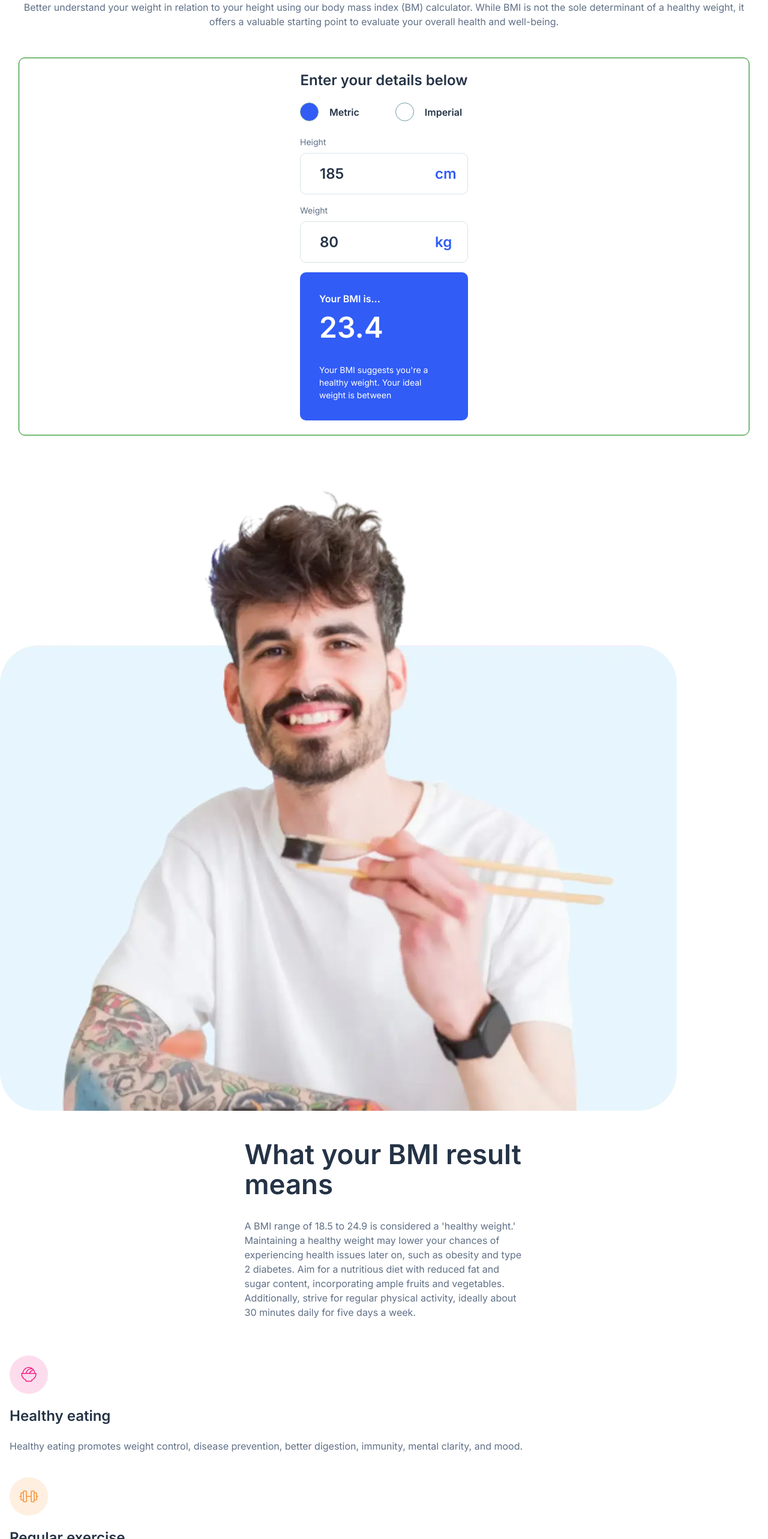
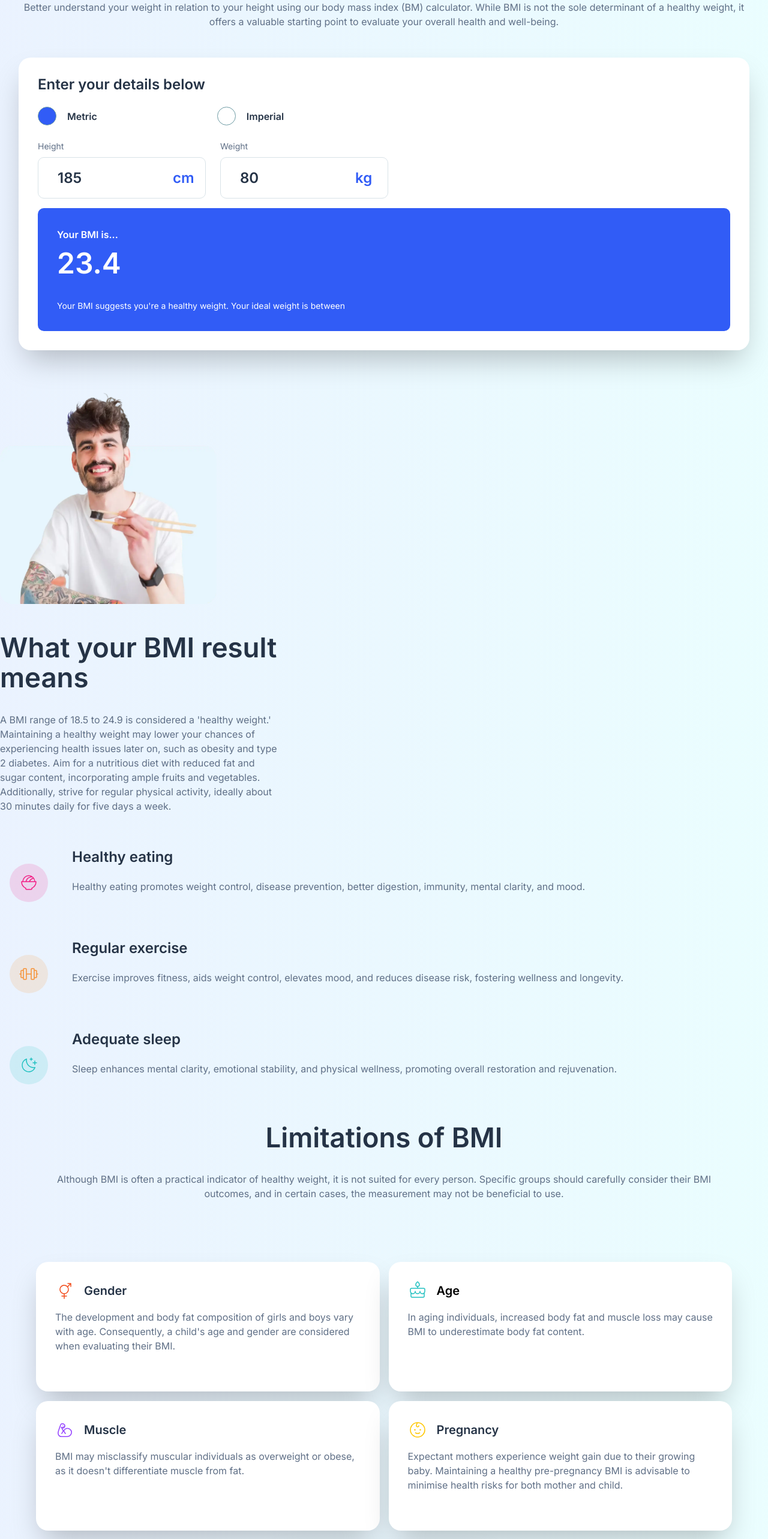
Before and after one commit to mayor-creator/frontend-projects, a React (Vite) app in the folder bmi-calculator-app/: page / in a window 1280 px wide. Shown: the part 180-2746 px from the top of the page at 60% size. Built offline with nearby package versions, Linux system fonts and the light colour scheme.

Commit message:
add styles for tablet

```diff
--- a/bmi-calculator-app/src/components/HealthTips.jsx
+++ b/bmi-calculator-app/src/components/HealthTips.jsx
@@ -12,11 +12,15 @@ export function HealthTips() {
 							src={eatingIcon}
 							alt="food icon"
 						/>
-						<h3 className="main__health-tips-eating-header">Healthy eating</h3>
+						<div className="main__health-item">
+							<h3 className="main__health-tips-eating-header">
+								Healthy eating
+							</h3>
 							<p className="main__health-tips-eating-info">
-							Healthy eating promotes weight control, disease prevention, better
-							digestion, immunity, mental clarity, and mood.
+								Healthy eating promotes weight control, disease prevention,
+								better digestion, immunity, mental clarity, and mood.
 							</p>
+						</div>
 					</div>
 					<div className="main__health-tips-exercise">
 						<img
@@ -24,13 +28,15 @@ export function HealthTips() {
 							src={exerciseIcon}
 							alt="weight icon"
 						/>
+						<div className="main__health-item">
 							<h3 className="main__health-tips-exercise-header">
 								Regular exercise
 							</h3>
 							<p className="main__health-tips-exercise-info">
-							Exercise improves fitness, aids weight control, elevates mood, and
-							reduces disease risk, fostering wellness and longevity.
+								Exercise improves fitness, aids weight control, elevates mood,
+								and reduces disease risk, fostering wellness and longevity.
 							</p>
+						</div>
 					</div>
 					<div className="main__health-tips-sleep">
 						<img
@@ -38,6 +44,7 @@ export function HealthTips() {
 							src={sleep}
 							alt="sleep icon"
 						/>
+						<div className="main__health-item">
 							<h3 className="main__health-tips-sleep-header">Adequate sleep</h3>
 							<p className="main__health-tips-sleep-info">
 								Sleep enhances mental clarity, emotional stability, and physical
@@ -45,6 +52,7 @@ export function HealthTips() {
 							</p>
 						</div>
 					</div>
+				</div>
 			</section>
 		</>
 	);
--- a/bmi-calculator-app/src/components/MetricForm.jsx
+++ b/bmi-calculator-app/src/components/MetricForm.jsx
@@ -33,7 +33,8 @@ export function MetricForm() {
 
 	return (
 		<>
-			<form className="header__hero-form">
+			<form className="header__hero-form header__hero-form-metric">
+				<div className="header__hero-form-item">
 					<label
 						htmlFor="height"
 						className="header__metric-label">
@@ -51,7 +52,9 @@ export function MetricForm() {
 						/>
 						<span className="header__height-span">cm</span>
 					</div>
+				</div>
 
+				<div className="header__hero-form-item">
 					<label
 						htmlFor="weight"
 						className="header__metric-label">
@@ -69,6 +72,7 @@ export function MetricForm() {
 						/>
 						<span className="header__weight-span">kg</span>
 					</div>
+				</div>
 			</form>
 			<div>
 				<div className="header__form-result">
--- a/bmi-calculator-app/src/sass/components/_body.scss
+++ b/bmi-calculator-app/src/sass/components/_body.scss
@@ -1,5 +1,8 @@
 @use "../util/variables" as v;
 
 body {
+  background-color: var(--color-pure-white);
   font-family: v.$font-family;
+  background: rgb(214, 230, 254);
+  background: linear-gradient(90deg, rgba(214, 230, 254, 0.5) 0%, rgba(214, 252, 254, 0.5025641025641026) 100%);
 }
--- a/bmi-calculator-app/src/sass/components/_header.scss
+++ b/bmi-calculator-app/src/sass/components/_header.scss
@@ -38,16 +38,23 @@
   }
 
   &__form {
-    border: 1px solid green;
-    border-radius: f.rem(10);
     padding-top: f.rem(24);
     padding-bottom: f.rem(24);
     margin-top: f.rem(24);
+    @include m.box-shadow;
+
+    @include b.breakpoint(medium) {
+      padding: f.rem(32);
+    }
   }
 
   &__form-header {
     color: var(--color-gun-mental);
     text-align: center;
+
+    @include b.breakpoint(medium) {
+      text-align: start;
+    }
   }
 
   &__form-radio-container {
@@ -56,6 +63,11 @@
     @include m.center;
     padding-top: f.rem(24);
     padding-bottom: f.rem(24);
+
+    @include b.breakpoint(medium) {
+      max-width: f.rem(622);
+      margin: 0rem;
+    }
   }
 
   &__form-radio-label {
@@ -130,6 +142,11 @@
     border-radius: f.rem(10);
     @include m.center;
     padding: f.rem(32);
+
+    @include b.breakpoint(medium) {
+      margin: 0rem;
+      max-width: none;
+    }
   }
 
   &__form-result-message {
@@ -147,6 +164,14 @@
   &__form-result-detail {
     color: var(--color-pure-white);
     font-size: f.rem(14);
+  }
+
+  &__hero-form-metric {
+    @include b.breakpoint(medium) {
+      display: flex;
+      gap: f.rem(24);
+    }
+
   }
 }
 
@@ -183,6 +208,10 @@ input[type=number]:valid {
 
 .metric-label {
   padding-right: f.rem(60);
+
+  @include b.breakpoint(medium) {
+    padding-right: f.rem(200);
+  }
 }
 
 .wrapper {
--- a/bmi-calculator-app/src/sass/components/_main.scss
+++ b/bmi-calculator-app/src/sass/components/_main.scss
@@ -24,10 +24,6 @@
     font-weight: v.$font-regular;
     font-size: f.rem(16);
   }
-
-  &__health-tips {}
-
-  &__health-tips-container {}
 
   &__health-tips-eating {
     padding-bottom: f.rem(40);
@@ -81,10 +77,40 @@
     color: var(--color-dark-electric-blue);
   }
 
-  &__bmi-facts {}
+  &__health-tips-eating,
+  &__health-tips-sleep,
+  &__health-tips-exercise {
+    @include b.breakpoint(medium) {
+      display: flex;
+    }
+  }
+
+  &__health-tips-eating-image,
+  &__health-tips-sleep-image,
+  &__health-tips-exercise-image {
+    @include b.breakpoint(medium) {
+      padding-top: f.rem(24)
+    }
+  }
+
+  &__health-item {
+    @include b.breakpoint(medium) {
+      padding-left: f.rem(40);
+    }
+  }
+
+  &__bmi-facts {
+    @include b.breakpoint(medium) {
+      @include m.grid;
+    }
+  }
 
   &__bmi-facts-limitations {
     padding-bottom: f.rem(56);
+
+    @include b.breakpoint(medium) {
+      grid-area: 1/1/2/3;
+    }
   }
 
   &__bmi-facts-limitations-header {
@@ -98,71 +124,38 @@
     color: var(--color-dark-electric-blue);
     padding-left: f.rem(10);
     padding-right: f.rem(10);
+
+    @include b.breakpoint(medium) {
+      padding-left: f.rem(32);
+      padding-right: f.rem(32);
+    }
   }
 
-  &__bmi-facts-gender-header {
-    color: var(--color-gun-mental);
-  }
-
-  &__bmi-facts-gender-info {
-    color: var(--color-dark-electric-blue);
-    font-size: f.rem(16);
-    font-weight: v.$font-regular;
-    padding-left: f.rem(24);
-    padding-right: f.rem(24);
-    padding-bottom: f.rem(24);
-  }
-
-  &__bmi-facts-age-header {
-    color: var(--color-gun-mental);
-  }
-
-  &__bmi-facts-age-info {
-    color: var(--color-dark-electric-blue);
-    font-size: f.rem(16);
-    font-weight: v.$font-regular;
-    padding-left: f.rem(24);
-    padding-right: f.rem(24);
-    padding-bottom: f.rem(24);
-  }
-
-  &__bmi-facts-muscle-header {
-    color: var(--color-gun-mental);
-  }
-
-  &__bmi-facts-muscle-info {
-    color: var(--color-dark-electric-blue);
-    font-size: f.rem(16);
-    font-weight: v.$font-regular;
-    padding-left: f.rem(24);
-    padding-right: f.rem(24);
-    padding-bottom: f.rem(24);
-  }
-
-  &__bmi-facts-pregnancy-header {
-    color: var(--color-gun-mental);
-  }
-
-  &__bmi-facts-pregnancy-info {
-    color: var(--color-dark-electric-blue);
-    font-size: f.rem(16);
-    font-weight: v.$font-regular;
-    padding-left: f.rem(24);
-    padding-right: f.rem(24);
-    padding-bottom: f.rem(24);
-  }
-
+  &__bmi-facts-gender-header,
+  &_bmi-facts-age-header,
+  &__bmi-facts-muscle-header,
+  &__bmi-facts-pregnancy-header,
   &__bmi-facts-race-header {
     color: var(--color-gun-mental);
   }
 
+  &__bmi-facts-gender-info,
+  &__bmi-facts-age-info,
+  &__bmi-facts-pregnancy-info,
+  &__bmi-facts-muscle-info,
   &__bmi-facts-race-info {
     color: var(--color-dark-electric-blue);
     font-size: f.rem(16);
     font-weight: v.$font-regular;
     padding-left: f.rem(24);
-    padding-right: f.rem(24);
+    padding-right: f.rem(40);
     padding-bottom: f.rem(24);
+
+    @include b.breakpoint(medium) {
+      padding-left: f.rem(32);
+      padding-right: f.rem(32);
+      padding-bottom: f.rem(32);
+    }
   }
 
   &__bmi-facts-gender,
@@ -171,8 +164,39 @@
   &__bmi-facts-pregnancy,
   &__bmi-facts-race {
     margin-bottom: f.rem(16);
-    border: 1px solid rebeccapurple;
-    border-radius: f.rem(10);
+    @include m.box-shadow;
+  }
+
+  &__bmi-facts-gender {
+    @include b.breakpoint(medium) {
+      grid-area: 2/1/3/2;
+    }
+  }
+
+  &__bmi-facts-age {
+    @include b.breakpoint(medium) {
+      grid-area: 2/2/3/3;
+    }
+  }
+
+  &__bmi-facts-muscle {
+    @include b.breakpoint(medium) {
+      grid-area: 3/1/4/2;
+    }
+  }
+
+  &__bmi-facts-pregnancy {
+    @include b.breakpoint(medium) {
+      grid-area: 3/2/4/3;
+    }
+  }
+
+  &__bmi-facts-race {
+    @include b.breakpoint(medium) {
+      grid-column: 1 / 3;
+      max-width: f.rem(365);
+      margin: auto;
+    }
   }
 
   &__item {
@@ -182,12 +206,29 @@
     padding-top: f.rem(24);
     padding-bottom: f.rem(16);
     padding-left: f.rem(24);
+
+    @include b.breakpoint(medium) {
+      padding-top: f.rem(32);
+      padding-left: f.rem(32);
+    }
+  }
+
+  &__image {
+    @include b.breakpoint(medium) {
+      width: f.rem(360.96);
+      height: f.rem(411.09);
+    }
   }
 }
 
 .result_wrapper {
   width: min(100% - f.rem(32), f.rem(465));
   margin-inline: auto;
+
+  @include b.breakpoint(medium) {
+    width: none;
+    margin-inline: 0rem;
+  }
 }
 
 .wrapper-health-tips {
@@ -197,6 +238,5 @@
 
 .wrapper-bmi-facts {
   width: min(100% - f.rem(32), f.rem(1160));
-  border: 2px solid red;
   margin-inline: auto;
 }
--- a/bmi-calculator-app/src/sass/util/_mixins.scss
+++ b/bmi-calculator-app/src/sass/util/_mixins.scss
@@ -64,3 +64,20 @@
   margin-right: auto;
   max-width: f.rem(280);
 }
+
+@mixin box-shadow {
+  background-color: var(--color-pure-white);
+  border-radius: f.rem(20);
+  box-shadow: 0 25px 50px -12px hsla(0, 0%, 0%, 0.25);
+}
+
+@mixin grid {
+  display: grid;
+  grid-template-columns: repeat(2, 1fr);
+  grid-template-rows: repeat(4, 1fr);
+  grid-column-gap: f.rem(15);
+}
+
+@mixin max-grid-width {
+  max-width: f.rem(335.5);
+}
```
Lines whose indentation alone changed are shown as unchanged.
